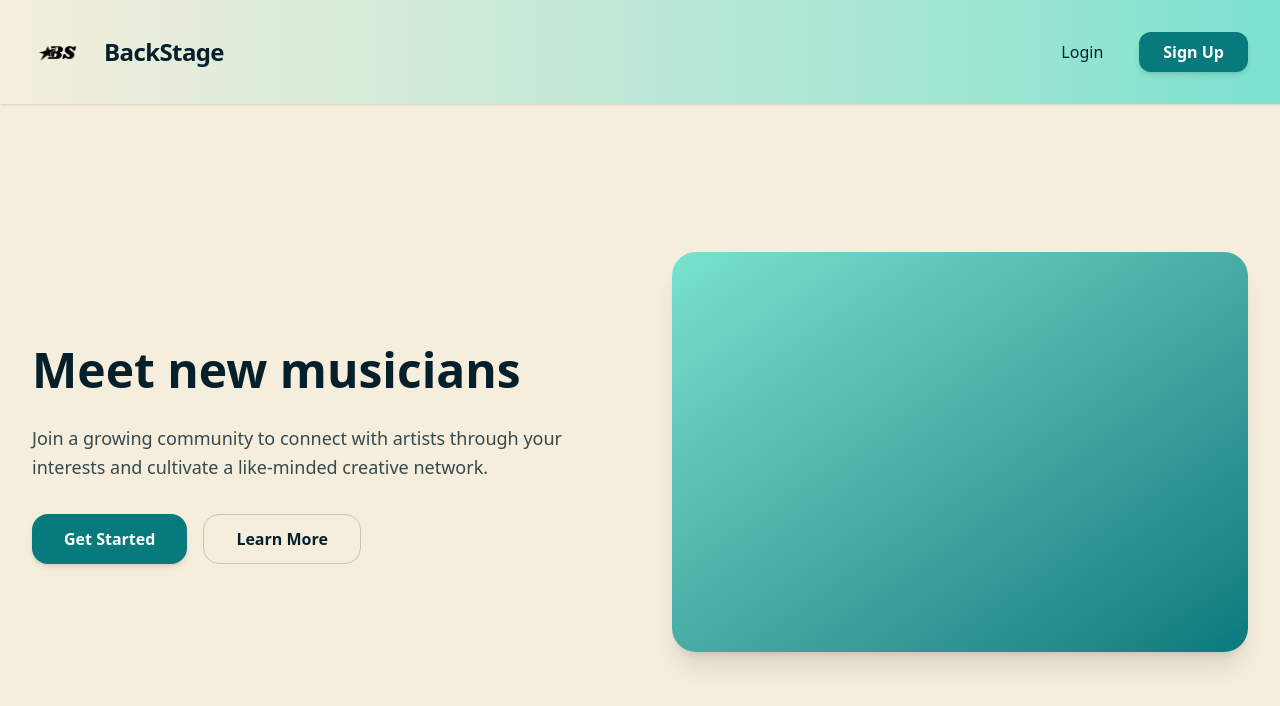
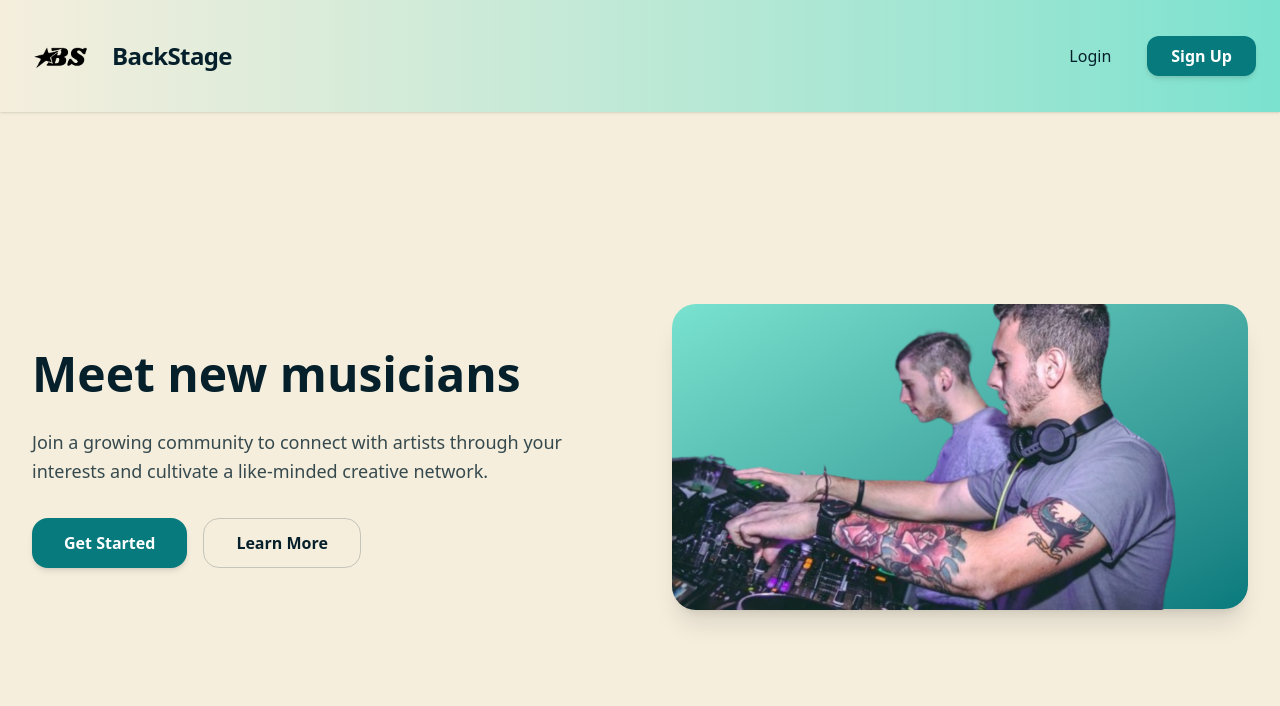
Before and after one commit to Brooklyn-STEAM/10049-Matching-Music-Artists-to-Promote-Intuitive-Collaboration, a Flask app: page / in a window 1280 px wide. Shown: the top 706 px of the page. Run offline with Flask 3, Linux system fonts and the light colour scheme.

Commit message:
Added image and resized the logo

```diff
--- a/templates/index.html.jinja
+++ b/templates/index.html.jinja
@@ -13,35 +13,7 @@
   <div class="min-h-screen flex flex-col">
 
     <!-- Top Navigation -->
-    <header class="bg-gradient-to-r from-[#F5EEDD] to-[#7AE2CF] shadow-sm">
-      <div class="max-w-7xl mx-auto px-8 py-6 flex items-center justify-between">
-
-        <div class="flex items-center gap-4">
-          <img src="static/Backstage_No_Bg.png" alt="logo" class="h-14">
-          <h1 class="text-2xl font-semibold tracking-tight">BackStage</h1>
-        </div>
-
-        <div class="flex items-center gap-4">
-          <button class="px-5 py-2 rounded-xl font-medium
-                         text-[#06202B]
-                         hover:bg-[#06202B]/10
-                         transition">
-            Login
-          </button>
-
-          <button class="px-6 py-2 rounded-xl font-semibold
-                         bg-[#077A7D] text-white
-                         shadow-md
-                         hover:bg-[#06202B]
-                         hover:shadow-lg
-                         transition duration-200">
-            Sign Up
-          </button>
-        </div>
-
-      </div>
-    </header>
-
+  {% include "navbar.html.jinja"%}
 
     <!-- Hero Section -->
     <main class="flex-1 flex items-center">
@@ -79,9 +51,10 @@
 
         <!-- Decorative Panel -->
         <div class="hidden md:block">
-          <div class="w-full h-[400px] rounded-3xl
+          <div class="w-full h-[305px] rounded-3xl
                       bg-gradient-to-br from-[#7AE2CF] to-[#077A7D]
-                      shadow-xl">
+                      shadow-xl place-content-center">
+                      <img src="static/colab-image.png" alt="" class=" rounded-3xl ">
           </div>
         </div>
 
--- /dev/null
+++ b/templates/navbar.html.jinja
@@ -0,0 +1,28 @@
+<header class="bg-gradient-to-r from-[#F5EEDD] to-[#7AE2CF] shadow-sm">
+      <div class="max-w-7xl mx-auto px-6 py-4 flex items-center justify-between">
+
+        <div class="flex items-center gap-2">
+          <img src="static/Backstage_No_Bg.png" alt="logo" class="h-20">
+          <h1 class="text-2xl font-semibold tracking-tight">BackStage</h1>
+        </div>
+
+        <div class="flex items-center gap-4">
+          <button class="px-5 py-2 rounded-xl font-medium
+                         text-[#06202B]
+                         hover:bg-[#06202B]/10
+                         transition">
+            Login
+          </button>
+
+          <button class="px-6 py-2 rounded-xl font-semibold
+                         bg-[#077A7D] text-white
+                         shadow-md
+                         hover:bg-[#06202B]
+                         hover:shadow-lg
+                         transition duration-200">
+            Sign Up
+          </button>
+        </div>
+
+      </div>
+    </header>
```
Also changed, not shown: static/colab-image.png (added).
